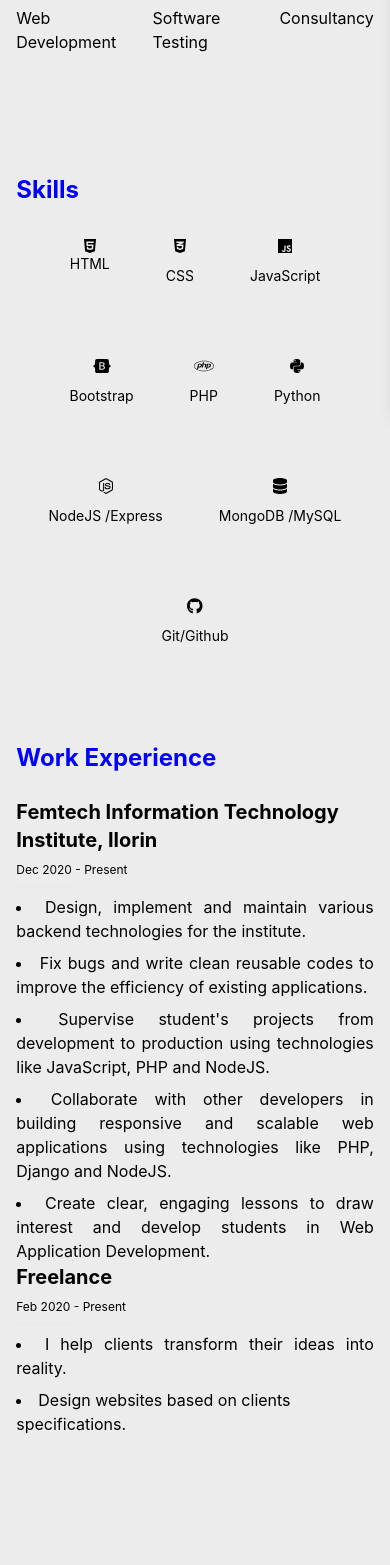
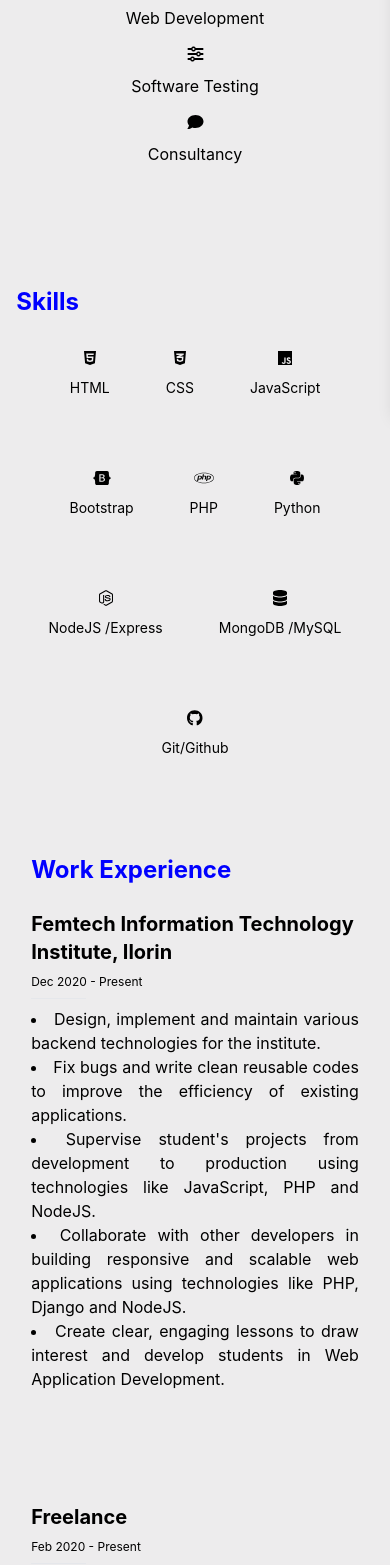
Before and after one commit to Moyowaaaa/Teslim-Jimoh, a Next.js app: page /about in a window 390 px wide. Shown: the part 432-1997 px from the top of the page. Built offline with nearby package versions, Linux system fonts and the light colour scheme.

Commit message:
latest cosmetic updates

```diff
--- a/components/MobileNav.js
+++ b/components/MobileNav.js
@@ -28,7 +28,7 @@ const MobileNav = () => {
       <button className="top-6 right-10 fixed z-50 text-4xl" onClick={() => setOpenMenu(!openMenu)}> &#9776;</button>
 
       <div className={`"top-0 right-0 fixed text-white bg-[blue] shadow-lg h-full w-screen z-50 ease-in-out duration-700 " ${openMenu ? " translate-x-0" : " translate-x-full"} `}>
-      <button className='top-4 right-4 fixed z-50 text-2xl' onClick={closeMenu}>X</button>
+      <button className='top-6 right-12 fixed z-50 text-2xl' onClick={closeMenu}>X</button>
 
 
 
--- a/components/Navbar.js
+++ b/components/Navbar.js
@@ -6,7 +6,7 @@ import { useRouter } from "next/router";
 const Navbar = () => {
   const [navbar, setNavbar] = useState("")
   const router = useRouter();
-  console.log(router.pathname)
+
 
 
   return (
--- a/pages/about.js
+++ b/pages/about.js
@@ -61,7 +61,7 @@ useEffect(() => {
   </p>
 
 
-  <div className="flex w-full gap-4 lg:gap-[4rem] pt-12 justify-center">
+  <div className="flex flex-col gap-12 w-full gap-4 lg:gap-[4rem] pt-12 justify-center lg:flex-row">
       <div className="flex flex-col items-center gap-3 hover:text-[blue] cursor-pointer">
           <FontAwesomeIcon icon={faEarthAmerica} width={25} />
           <p>Web Development</p>
@@ -86,7 +86,9 @@ useEffect(() => {
       <h1 className=" font-bold text-2xl text-[blue] py-6">Skills</h1>
 
       <div className="w-10/12 mx-auto justify-center py-2 flex gap-[3.5rem] flex-wrap ">
-      <div className="flex flex-col items-center gap-3h-[4rem]  hover:text-[blue] cursor-pointer">
+
+
+      <div className="flex flex-col items-center gap-3 h-[4rem]  hover:text-[blue] cursor-pointer">
   <FontAwesomeIcon icon={faHtml5}   />
   <p className="text-sm">HTML</p>
   </div>
@@ -107,7 +109,7 @@ useEffect(() => {
   </div>
 
   <div className="flex flex-col items-center gap-3 h-[4rem] hover:text-[blue] cursor-pointer">
-  <FontAwesomeIcon icon={faPhp}  />
+  <FontAwesomeIcon icon={faPhp} className="lg:w-[45px]" />
   <p className="text-sm">PHP</p>
   </div>
 
@@ -145,10 +147,10 @@ useEffect(() => {
   </div>
 
 
-  <div className="w-full flex flex-col h-screen pt-12 lg:pt-0">
+  <div className="w-11/12 mx-auto lg:mx-0 lg:w-full flex flex-col h-screen pt-12 lg:pt-0">
   <h1 className="w-auto font-bold text-2xl text-[blue] py-6">Work Experience</h1>
 
-  <div className="w-full flex flex-col gap-2">
+  <div className="w-full flex flex-col gap-2  ">
 
   <h2 className="font-bold text-xl ">
   Femtech Information Technology Institute, Ilorin
@@ -156,6 +158,7 @@ useEffect(() => {
 <p className="text-xs">Dec 2020 - Present</p>
 <hr className="w-2/12"></hr>
 
+<div className="w-full mx-auto">
 <li className="text-justify">
   Design, implement and maintain various backend technologies for the
   institute.
@@ -176,11 +179,12 @@ useEffect(() => {
   Create clear, engaging lessons to draw interest and develop students
   in Web Application Development.
 </li>
+</div>
 
 
     </div>
 
-    <div className="w-full  flex flex-col gap-2">
+    <div className="w-full  flex flex-col gap-2 mt-[7rem]">
 
     <h2 className="font-bold text-xl ">Freelance</h2>
 <p className="text-xs">Feb 2020 - Present</p>
@@ -200,7 +204,7 @@ useEffect(() => {
 
 
 
-  <div className="w-full flex flex-col h-screen justify-center items-center" id="contact">
+  <div className="w-full flex mt-[7rem] flex-col h-screen justify-center items-center" id="contact">
   <h1 className="w-auto font-bold text-2xl text-[blue] py-6">Contact </h1>
 
 
```
Also changed, not shown: styles/globals.css (+4 -4 lines).
